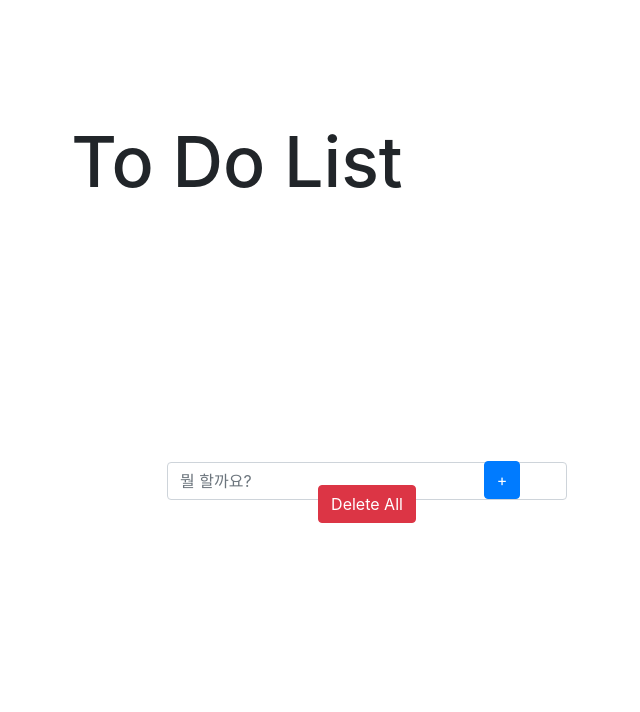
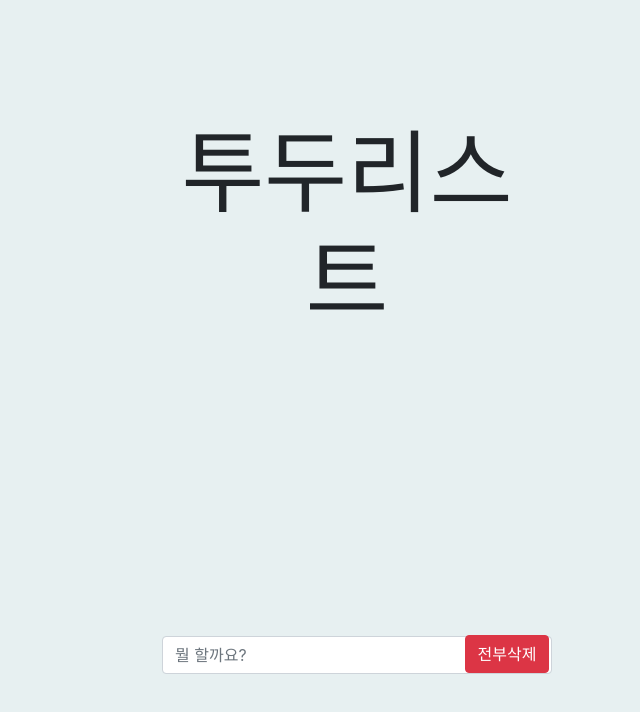
Before and after one commit to rhkfb1113/TodoList, a plain HTML site: page index.html in a window 1280 px wide. Shown: the whole page, without its empty margins (403-1043 px from the left). Drawn offline with nearby package versions, Linux system fonts and the light colour scheme; a web font is replaced by a local one.

Commit message:
Add files via upload

```diff
--- a/index.html
+++ b/index.html
@@ -3,6 +3,7 @@
   <head>
     <meta charset="UTF-8" />
     <title>To Do List</title>
+    <link href="https://fonts.googleapis.com/css?family=Gugi|Noto+Serif+KR&display=swap" rel="stylesheet">
     <link
       rel="stylesheet"
       href="https://stackpath.bootstrapcdn.com/bootstrap/4.3.1/css/bootstrap.min.css"
@@ -10,7 +11,7 @@
       crossorigin="anonymous"
     />
     <link rel="stylesheet" href="style.css" />
-    <h1>To Do List</h1>
+    <h1>투두리스트</h1>
   </head>
   <body>
     <div id="contents">
@@ -23,22 +24,15 @@
         class="form-control"
         placeholder="뭘 할까요?"
         onkeyup="enterkey()"
+        autocomplete="off"
       />
-      <button
-        id="addButton"
-        type="button"
-        class="btn btn-primary"
-        onclick="addList()"
-      >
-        +
-      </button>
       <button
         id="removeAllButton"
         type="button"
         class="btn btn-danger"
         onclick="removeAll()"
       >
-        Delete All
+        전부삭제
       </button>
     </form>
     <script src="index.js"></script>
--- a/index.js
+++ b/index.js
@@ -6,11 +6,11 @@ function addList() {
   const textnode = document.createTextNode(toDoInput);
   removeButton.className = "btn btn-warning";
   removeButton.style.cssText =
-    "font-size: 10px; font-weight: 900; margin-left: 30px; margin-top: -1px; padding: 5px";
+    "font-size: 10px; font-weight: 900; margin-top: -1px; margin-left: 5px; padding: 5px";
   node.style.cssText =
-    "font-size: 30x; margin-top: 3px; text-align: center; cursor: pointer;";
+    "font-family: 'Noto Serif KR', serif; font-size: 20px; margin-top: 3px; text-align: left; cursor: pointer;";
   node.appendChild(textnode);
-  node.appendChild(removeButton).innerHTML = "Del";
+  node.appendChild(removeButton).innerHTML = "삭제";
   node.onclick = doneList;
   removeButton.onclick = removeList;
   document.getElementById("myList").appendChild(node);
--- a/style.css
+++ b/style.css
@@ -1,6 +1,8 @@
 h1 {
   margin-top: 120px;
-  font-size: 70px;
+  margin-bottom: 50px;
+  font-size: 90px;
+  font-family: "Gugi", cursive;
 }
 
 body {
@@ -8,12 +10,15 @@ body {
   height: 100%;
   overflow-y: scroll;
   overflow-x: hidden;
+  width: 400px;
+  margin-left: 550px;
+  background-color: #E7F0F1;
 }
 
 .toDoForm {
   margin-top: 50px;
-  width: 400px;
-  margin-left: 570px;
+  width: 390px;
+  margin-left: 15px;
 }
 
 #contents {
@@ -23,14 +28,9 @@ body {
   overflow-x: hidden;
 }
 
-#addButton {
-  margin-top: -67px;
-  margin-left: 267px;
-  margin-right: -3px;
-}
-
 #removeAllButton {
   margin-top: -67px;
+  margin-left: 300px;
 }
 
 #contents {
```
